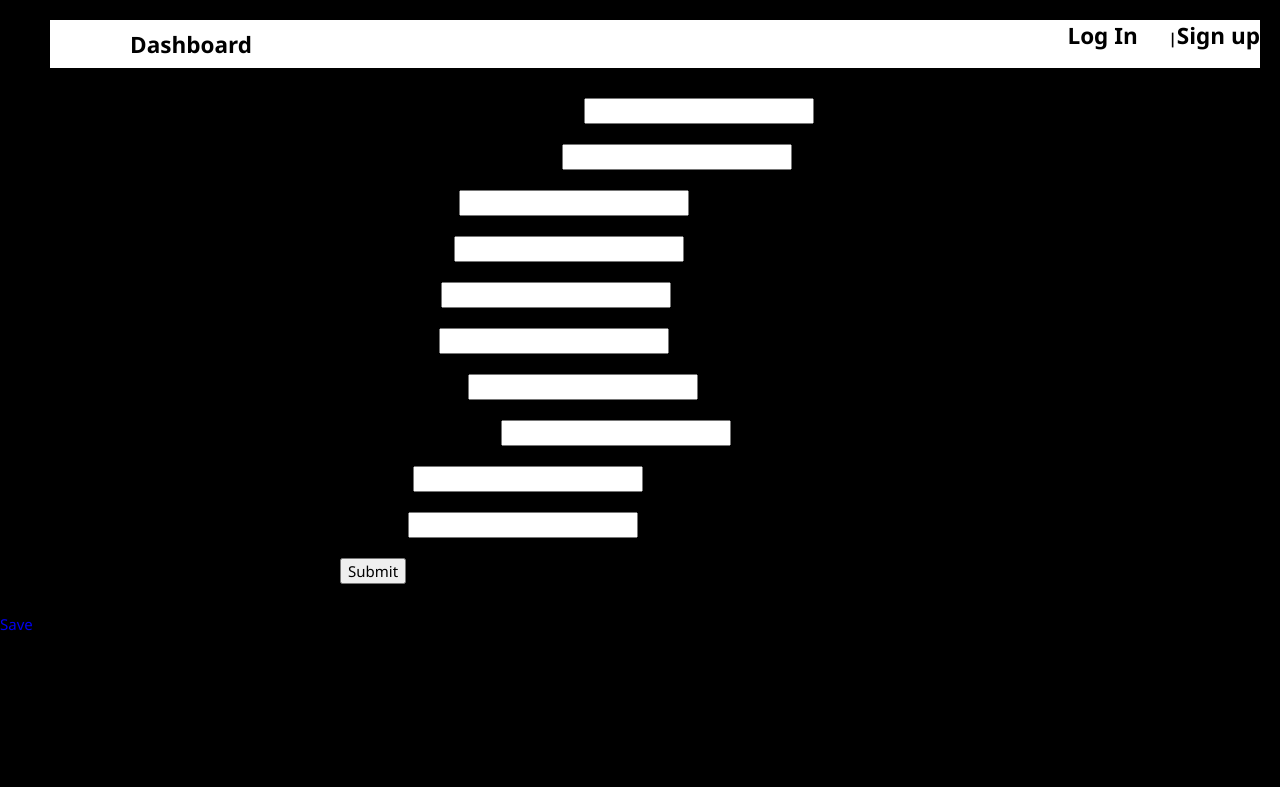
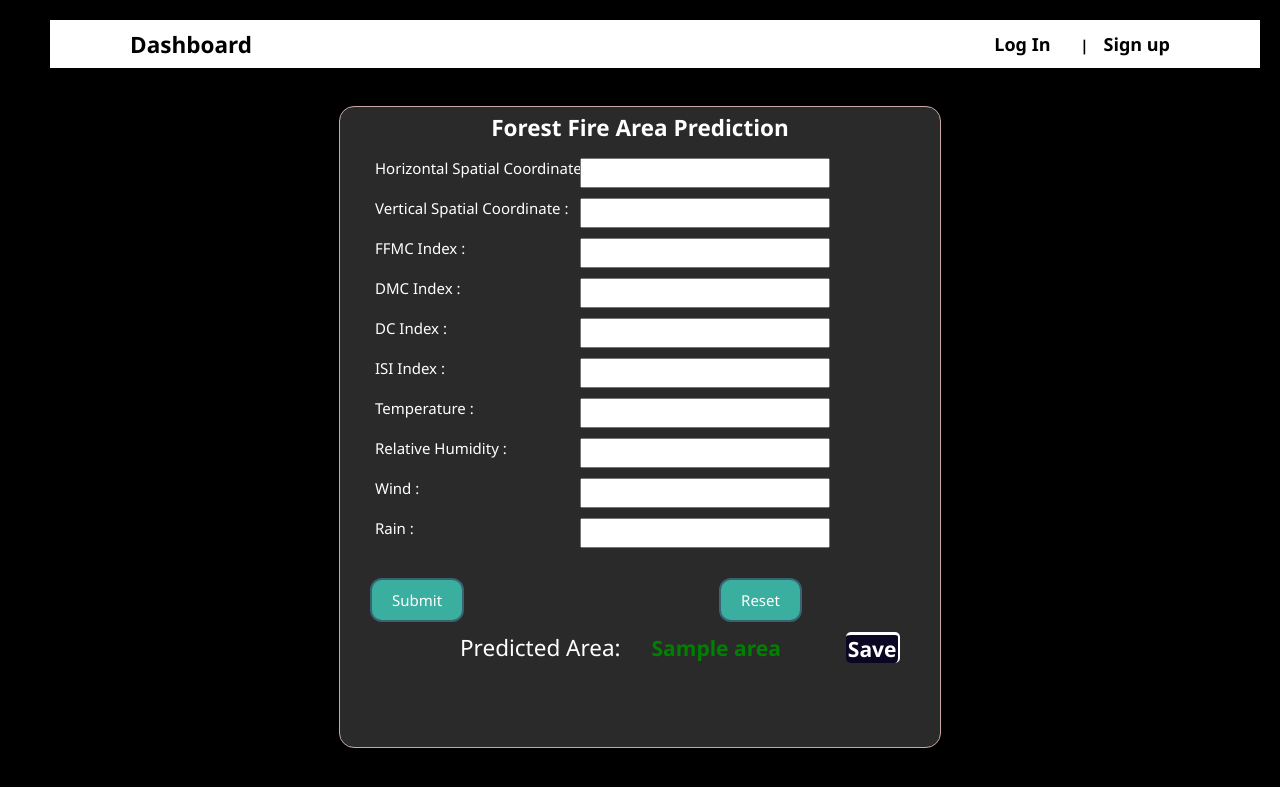
Before and after one commit to bessilfie-nyame/forest-fire-app, a Django app: template app/templates/app/home.html in a window 1280 px wide. Shown: the top 787 px of the page. Run offline with Django 3.2, Linux system fonts and the light colour scheme; the template is opened without the code that fills it: most values are stand-ins (such as "Sample title", 1, 10 or a date in 2020); parts of the project's set-up code (start-up, migrations or seed data) failed here and were passed over.

Commit message:
added files

```diff
--- a/app/static/app/styles.css
+++ b/app/static/app/styles.css
@@ -27,6 +27,18 @@ a{
     text-decoration: none;
 }
 
+a:hover {
+    border: 1px solid #999;
+    border-radius: 3px;
+    padding-top: 5px;
+    outline: none;
+    white-space: nowrap;
+  }
+a:active::before {
+    background: -webkit-linear-gradient(top, #e3e3e3, #f9f9f9);
+}
+
+
 .dashboard{
     margin: auto;
     margin-left: 5rem;
@@ -46,15 +58,16 @@ a{
     font-size: 1.2rem;
 }
 
+
 .main{
+    height: 80%;
     border: 1px solid rgb(202, 167, 167);
     width: 600px;
     margin: auto;
-    margin-top: 5%;
+    margin-top: 3%;
     background-color: rgb(43, 42, 42);
     color: white;
     border-radius: 15px 15px 15px 15px;
-    /*background-color: white;*/
 }
 
 form{
@@ -94,3 +107,49 @@ span{
 #btn:hover{
     background-color: #5390f5;
 }
+
+.result{
+   text-align: center;
+}
+
+.result p{
+    font-size: 1.5rem;
+}
+
+.display-result{
+    margin-left: 8rem;
+    display: flex;
+}
+.display-result a{
+    margin-left: 65px;
+    border-right: 2px solid;
+    border-top: 3px solid;
+    border-radius: 5px;
+    padding: 0 2px 0 2px;
+    font-size: 1.4rem;
+    font-weight: 600;
+    color: white;
+    background-color: rgb(11, 6, 34);
+}
+
+.predict{
+    font-size: 1.4rem;
+    font-weight: 800;
+    color: green;
+}
+
+table, th, td {
+    border: 1px solid black;
+  }
+  table {
+    border-collapse: collapse;
+    width: 100%;
+    text-align: center;
+  }
+
+  tr:nth-child(even) {
+    background-color: #eee;
+  }
+  tr:nth-child(odd) {
+    background-color: #fff;
+  }
--- a/app/templates/app/base.html
+++ b/app/templates/app/base.html
@@ -5,17 +5,6 @@
   {% endblock %}
 </head>
 <body>
-    <nav>
-        <div class="dashboard"><a class="logout-button" href="{% url 'dashboard' %}">Dashboard</a></div>
-        <div class="auth"></div>
-            {% if user.username %}
-                <a href="{% url 'logout' %}">Log Out</a>
-            {% else %}
-                <a href="{% url 'login' %}">Log In <span>|</span></a>
-                <a class="logout-button" href="{% url 'signup' %}">Sign up</a>
-            {% endif %}
-        </div>
-    </nav>
     {% block content %}
     {% endblock %}
 </body>
--- a/app/templates/app/home.html
+++ b/app/templates/app/home.html
@@ -6,36 +6,59 @@
   <link rel="stylesheet" href="{% static 'app/styles.css' %}">
 {% endblock %}
 {% block content %}
+  <nav>
+    <div class="dashboard"><a class="logout-button" href="{% url 'dashboard' %}">Dashboard</a></div>
+    <div class="auth">
+        {% if user.username %}
+            <a href="{% url 'logout' %}">Log Out</a>
+        {% else %}
+            <a href="{% url 'login' %}">Log In <span>|</span></a>
+            <a href="{% url 'signup' %}">Sign up</a>
+        {% endif %}
+    </div>
+  </nav>
+  <div class="main">
+    <h1 style="font-size: 1.5rem; font-weight: 800; margin: 5px 0 5px 0; text-align: center;">
+      Forest Fire Area Prediction
+    </h1>
     <form action="" method="post">
         {% csrf_token %}
         <span >Horizontal Spatial Coordinate :</span>
-      <input type="number" name="x-coordinate" required><br><br>
+        <input class="inputElements" type="number" name="x-coordinate" required><br><br>
         <span >Vertical Spatial Coordinate :</span>
-      <input type="number" name="y-coordinate" required><br><br>
+        <input class="inputElements" type="number" name="y-coordinate" required><br><br>
         <span >FFMC Index :</span>
-      <input type="number" name="ffmc" required><br><br>
+        <input class="inputElements" type="number" name="ffmc" required><br><br>
         <span style="left:-120px;">DMC Index :</span>
-      <input type="number" name="dmc" required><br><br>
+        <input class="inputElements" type="number" name="dmc" required><br><br>
         <span style="left:-130px;">DC Index :</span>
-      <input  type="number" name="dc" required><br><br>
+        <input class="inputElements" type="number" name="dc" required><br><br>
         <span >ISI Index :</span>
-      <input type="number" name="isi" required><br><br>
+        <input class="inputElements" type="number" name="isi" required><br><br>
         <span  style="left:-150px;">Temperature :</span>
-      <input type="number" name="temperature" required><br><br>
+        <input class="inputElements" type="number" name="temperature" required><br><br>
         <span style="left:-150px;">Relative Humidity :</span>
-      <input type="number" name="rh" required><br><br>
+        <input class="inputElements" type="number" name="rh" required><br><br>
         <span style="left:-150px;">Wind :</span>
-      <input type="number" name="wind" required><br><br>
+        <input class="inputElements" type="number" name="wind" required><br><br>
         <span style="left:-150px;">Rain :</span>
-      <input type="number" name="rain" required><br><br>
-      <button>Submit</button>
+        <input class="inputElements" type="number" name="rain" required><br><br>
+        <div style="display: flex;">
+          <button id="btn">Submit</button>
+          <a id="btn" style="margin-left: 17rem;" href="{% url 'home' %}">Reset</a>
+        </div>
     </form>
+    <div class="result">
       {% if not result %}
-    <p>Area: </p>
+        <p>{{' '}} </p>
       {% else %}
+      <div class="display-result">
       {% for res in result %}
-    <p>Predicted: {{res.area}}</p>
+        <p>Predicted Area: <span class="predict">{{res.area}}</span></p>
       {% endfor %}
         <a href="{% url 'result' result %}">Save</a>
       {% endif %}
+      </div>
+    </div>
+  </div>
 {% endblock %}
--- a/app/views.py
+++ b/app/views.py
@@ -7,6 +7,7 @@ from django.urls import reverse_lazy
 from django.views.generic import ListView
 from django.views.generic.edit import CreateView
 from django.contrib.auth.mixins import LoginRequiredMixin
+from django.contrib.auth.decorators import login_required
 
 from .models import *
 from model.model import AppModel
@@ -68,6 +69,7 @@ def home(request):
 
   return render(request, 'app/home.html', context=context)
 
+@login_required
 def result(request, prediction):
     context = {"result": None}
 
```
Also changed, not shown: app/templates/app/dashboard.html (+17 -9 lines), app/templates/app/result.html (+16 -11 lines), app/templates/registration/login.html (+12 -4 lines), app/templates/registration/signup.html (+6 -3 lines), db.sqlite3. Lines whose indentation alone changed are shown as unchanged.
